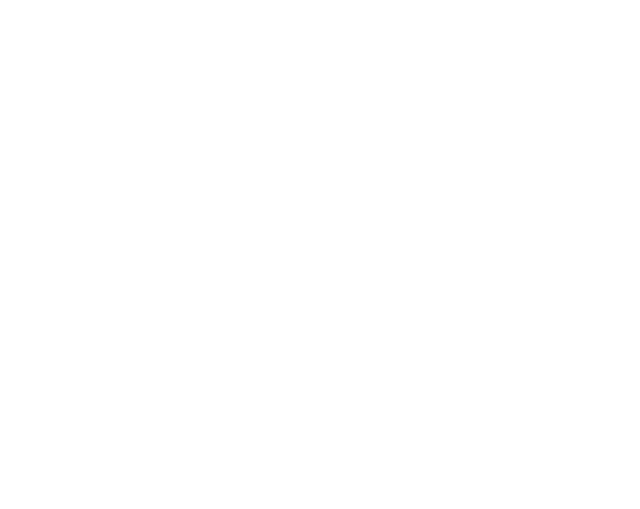
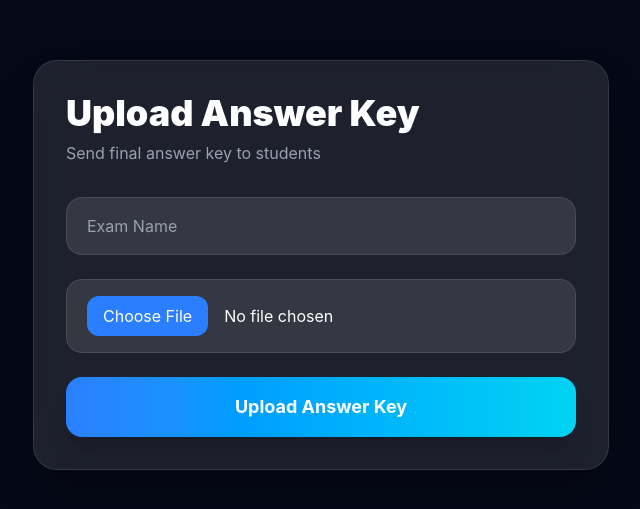
Before and after one commit to Reek8927/Semicolon-exam-system, a React app in the folder frontend/: page /answer-key in a window 1280 px wide. Before the commit this address had no page. Shown: the part 135-644 px from the top of the page, without its empty margins (319-959 px from the left). Built offline with nearby package versions, Linux system fonts and the light colour scheme; sample sign-in values are in the browser's storage; the HTML template or start-up script is replaced by a standard one.

Commit message:
Adding page for uplaod ansewer key

```diff
--- a/frontend/src/App.jsx
+++ b/frontend/src/App.jsx
@@ -5,6 +5,7 @@
 import StudentProfile from "./pages/StudentProfile";
 import UploadExam from "./pages/UploadExam";
 import Login from "./pages/Login";
+import AnswerKeyUpload from "./pages/AnswerKeyUpload";
 
 function App() {
 
@@ -35,6 +36,12 @@
           </ProtectedRoute>
           } />
 
+        <Route path="/answer-key" element={
+          <ProtectedRoute>
+            <AnswerKeyUpload />
+          </ProtectedRoute>
+        } />
+
       </Routes>
 
     </BrowserRouter>
--- /dev/null
+++ b/frontend/src/pages/AnswerKeyUpload.jsx
@@ -0,0 +1,225 @@
+import { useState } from "react";
+
+import axios from "axios";
+
+import toast from "react-hot-toast";
+
+export default function AnswerKeyUpload() {
+
+  const [examName, setExamName] =
+    useState("");
+
+  const [file, setFile] =
+    useState(null);
+
+  const [loading, setLoading] =
+    useState(false);
+
+  // =========================
+  // HANDLE SUBMIT
+  // =========================
+
+  const handleSubmit =
+    async (e) => {
+
+      e.preventDefault();
+
+      if (!file) {
+
+        return toast.error(
+          "Select PDF File"
+        );
+
+      }
+
+      try {
+
+        setLoading(true);
+
+        const formData =
+          new FormData();
+
+        formData.append(
+
+          "examName",
+
+          examName
+
+        );
+
+        formData.append(
+
+          "file",
+
+          file
+
+        );
+
+        await axios.post(
+
+          `${import.meta.env.VITE_API_URL}/api/answer-key/upload`,
+
+          formData
+
+        );
+
+        toast.success(
+
+          "Answer Key Uploaded"
+
+        );
+
+        setExamName("");
+
+        setFile(null);
+
+      } catch (err) {
+
+        console.log(err);
+
+        toast.error(
+
+          "Upload Failed"
+
+        );
+
+      } finally {
+
+        setLoading(false);
+
+      }
+
+    };
+
+  return (
+
+    <div className="min-h-screen bg-[#050816] text-white flex items-center justify-center p-6">
+
+      {/* Card */}
+
+      <div className="w-full max-w-xl bg-white/10 border border-white/10 backdrop-blur-xl rounded-3xl p-8 shadow-2xl">
+
+        {/* Heading */}
+
+        <div className="mb-8">
+
+          <h1 className="text-4xl font-black">
+
+            Upload Answer Key
+
+          </h1>
+
+          <p className="text-gray-400 mt-2">
+
+            Send final answer key to students
+
+          </p>
+
+        </div>
+
+        {/* Form */}
+
+        <form
+          onSubmit={handleSubmit}
+          className="space-y-6"
+        >
+
+          {/* Exam Name */}
+
+          <input
+            type="text"
+            placeholder="Exam Name"
+            value={examName}
+            onChange={(e) =>
+              setExamName(
+                e.target.value
+              )
+            }
+            className="
+              w-full
+              bg-white/10
+              border
+              border-white/10
+              rounded-2xl
+              px-5
+              py-4
+              outline-none
+              placeholder:text-gray-400
+              focus:border-blue-400
+            "
+          />
+
+          {/* File */}
+
+          <input
+            type="file"
+            accept=".pdf"
+            onChange={(e) =>
+              setFile(
+                e.target.files[0]
+              )
+            }
+            className="
+              w-full
+              bg-white/10
+              border
+              border-white/10
+              rounded-2xl
+              px-5
+              py-4
+              file:mr-4
+              file:px-4
+              file:py-2
+              file:border-0
+              file:rounded-xl
+              file:bg-blue-500
+              file:text-white
+            "
+          />
+
+          {/* Button */}
+
+          <button
+
+            disabled={loading}
+
+            className={`
+              w-full
+              py-4
+              rounded-2xl
+              font-bold
+              text-lg
+              transition
+              shadow-xl
+
+              ${
+                loading
+
+                  ? "bg-gray-500 cursor-not-allowed"
+
+                  : "bg-gradient-to-r from-blue-500 to-cyan-400 hover:scale-[1.02]"
+              }
+            `}
+          >
+
+            {
+
+              loading
+
+                ? "Uploading..."
+
+                : "Upload Answer Key"
+
+            }
+
+          </button>
+
+        </form>
+
+      </div>
+
+    </div>
+
+  );
+
+}
```
Also changed, not shown: 1 other file (tests, documents, lock files or other folders).
